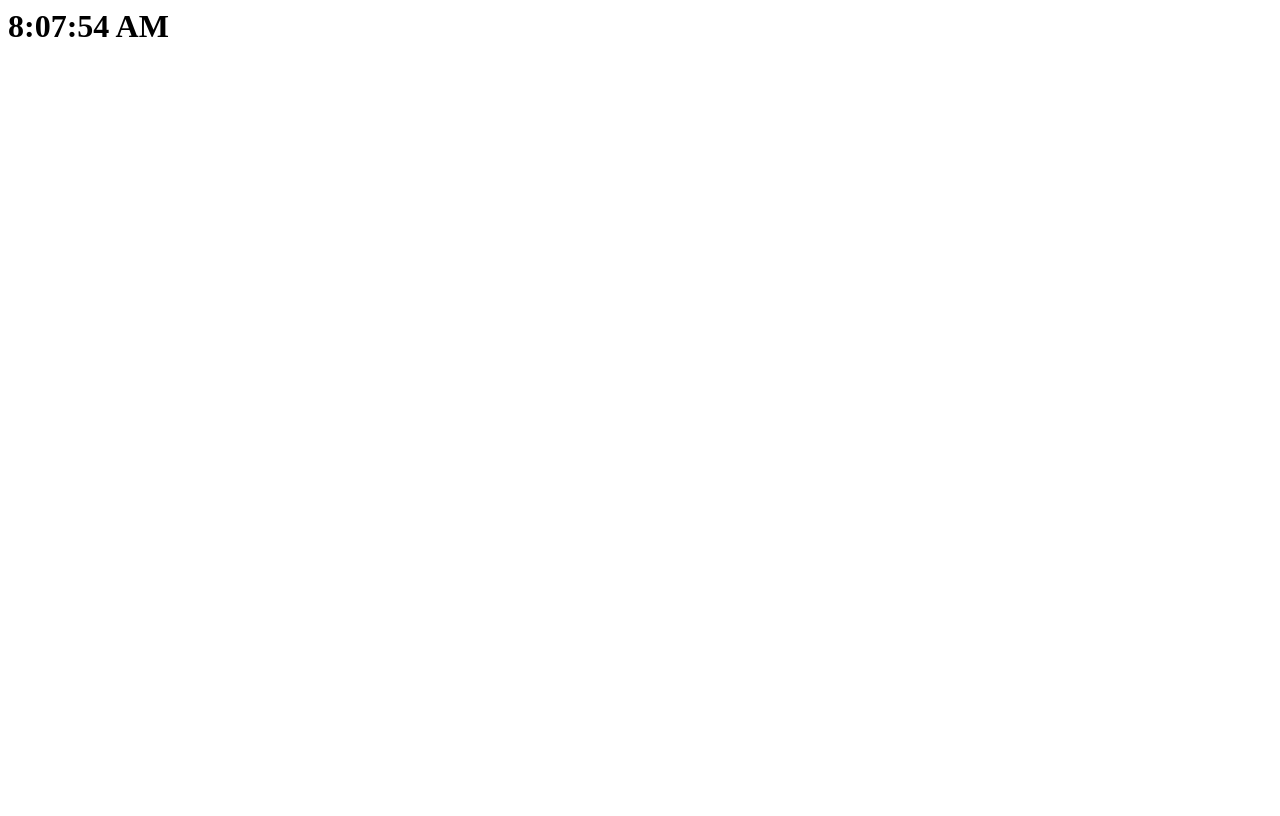
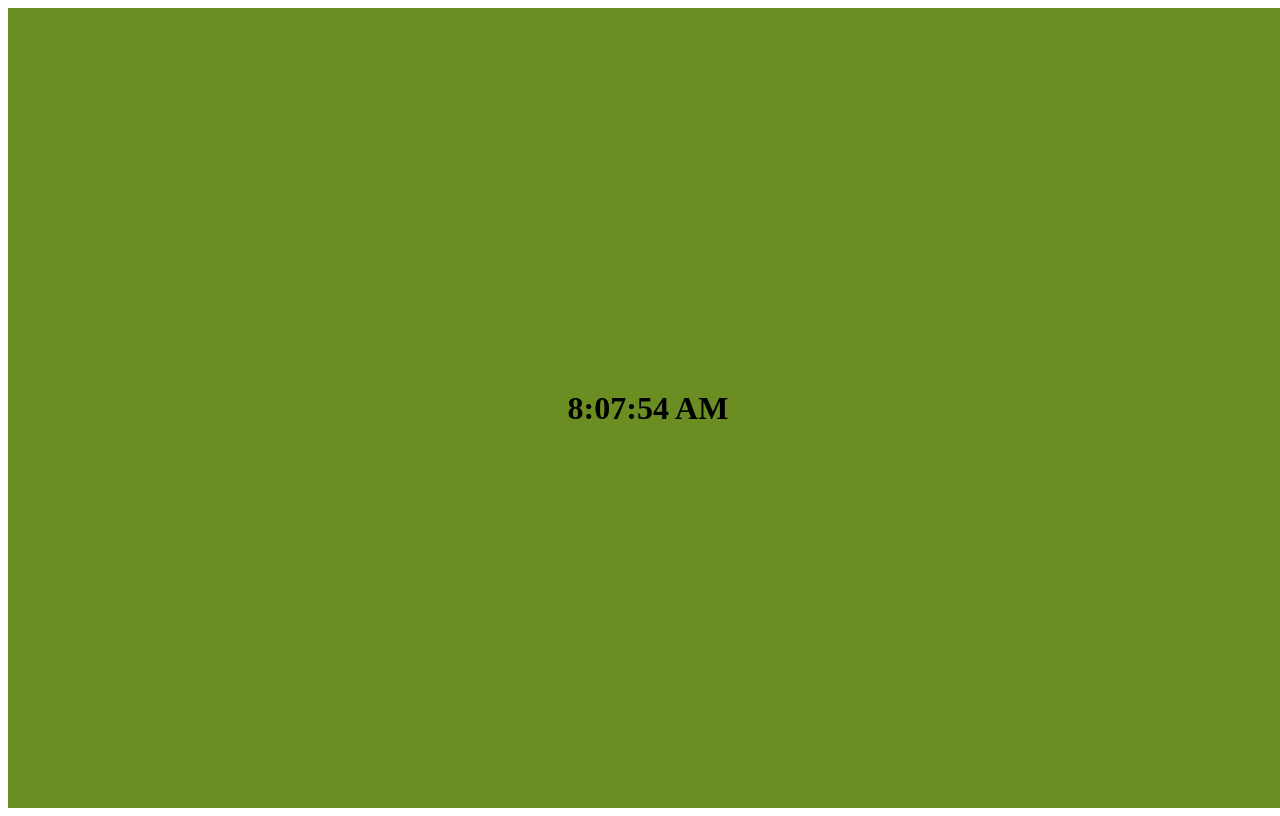
Before and after one commit to DanielCiorea/WEB-COURSE, a plain HTML site: page javaScript/clock.html in a window 1280 px wide. Drawn offline with Linux system fonts and the light colour scheme.

Commit message:
Update clock.html

```diff
--- a/javaScript/clock.html
+++ b/javaScript/clock.html
@@ -1,10 +1,22 @@
 <html>
   <head>
     <title>Clock</title>
+    <style>
+      div {
+        display: flex;
+        justify-content: center;
+        align-items: center;
+        height: 100vh;
+        width: 100vw;
+        background-color: olivedrab;
+      }
+    </style>
   </head>
 
   <body>
-    <h1 id="clock">00:00:00</h1>
+    <div>
+      <h1 id="clock">00:00:00</h1>
+    </div>
 
     <script>
       const clockText = document.getElementById("clock");
```
